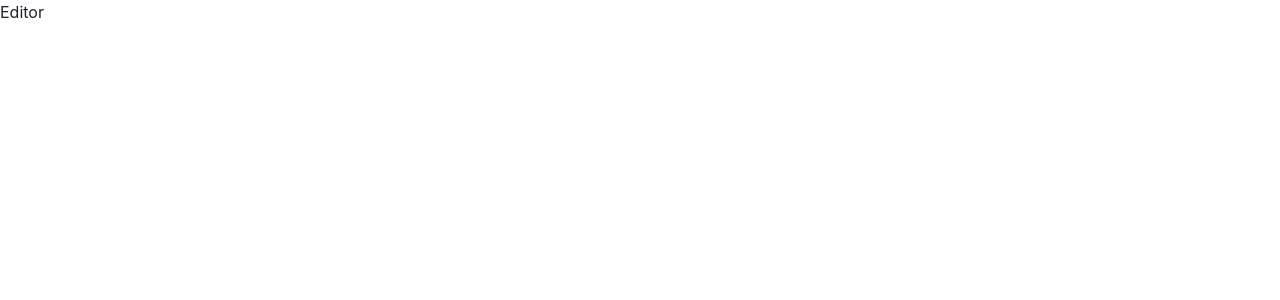
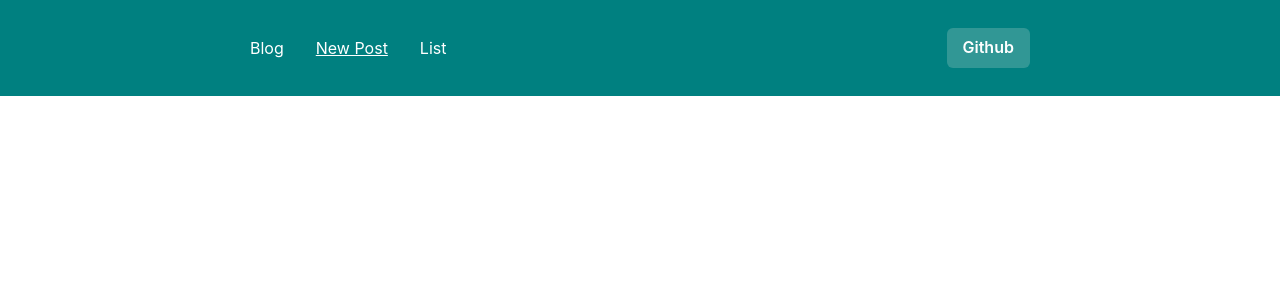
Before and after one commit to killshotxd/React-Blog, a React (Vite) app: page /edit in a window 1280 px wide. Shown: the top 300 px of the page. Built offline with nearby package versions, Linux system fonts and the light colour scheme.

Commit message:
Routing Fixed

```diff
--- a/src/App.jsx
+++ b/src/App.jsx
@@ -3,6 +3,7 @@
 import { ChakraProvider } from "@chakra-ui/react";
 import { BrowserRouter, Route, Routes, Navigate } from "react-router-dom";
 import Editor from "./components/Editor/Editor";
+import Body from "./components/Body/Body";
 const App = () => {
   return (
     <ChakraProvider>
--- a/src/Home.jsx
+++ b/src/Home.jsx
@@ -1,29 +1,11 @@
 import React from "react";
-import styles from "./Home.module.css";
-import { Button, ButtonGroup } from "@chakra-ui/react";
 import Body from "./components/Body/Body";
-import { useNavigate } from "react-router-dom";
+import Header from "./components/Header/Header";
+
 const Home = () => {
-  const navigate = useNavigate();
   return (
     <>
-      <div className={styles.header}>
-        <div className={styles.leftPart}>
-          <ul>Blog</ul>
-          <ul
-            onClick={() => navigate("/edit")}
-            style={{ cursor: "pointer", textDecorationLine: "underline" }}
-          >
-            New Post
-          </ul>
-          <ul>List</ul>
-        </div>
-        <div className={styles.rightPart}>
-          <Button colorScheme="teal" variant="solid">
-            <a href="https://github.com/killshotxd">Github</a>
-          </Button>
-        </div>
-      </div>
+      <Header />
       <Body />
     </>
   );
--- a/src/components/Body/Body.jsx
+++ b/src/components/Body/Body.jsx
@@ -2,17 +2,6 @@
 import styles from "./Body.module.css";
 import { Image, Box, Badge, SimpleGrid, Button } from "@chakra-ui/react";
 const Body = () => {
-  const property = {
-    imageUrl: "https://bit.ly/2Z4KKcF",
-    imageAlt: "Rear view of modern home with pool",
-    beds: 3,
-    baths: 2,
-    title: "Modern home in city center in the heart of historic Los Angeles",
-    formattedPrice: "$1,900.00",
-    reviewCount: 34,
-    rating: 4,
-  };
-
   return (
     <>
       <div className={styles.container}>
--- a/src/components/Editor/Editor.jsx
+++ b/src/components/Editor/Editor.jsx
@@ -1,7 +1,13 @@
 import React from "react";
+
+import Header from "../Header/Header";
 import styles from "./Editor.module.css";
 const Editor = () => {
-  return <div>Editor</div>;
+  return (
+    <div>
+      <Header />
+    </div>
+  );
 };
 
 export default Editor;
--- /dev/null
+++ b/src/components/Header/Header.jsx
@@ -0,0 +1,30 @@
+import React from "react";
+import styles from "./Header.module.css";
+import { Button, ButtonGroup } from "@chakra-ui/react";
+import { useNavigate } from "react-router-dom";
+const Header = () => {
+  const navigate = useNavigate();
+  return (
+    <>
+      <div className={styles.header}>
+        <div className={styles.leftPart}>
+          <ul>Blog</ul>
+          <ul
+            onClick={() => navigate("/edit")}
+            style={{ cursor: "pointer", textDecorationLine: "underline" }}
+          >
+            New Post
+          </ul>
+          <ul>List</ul>
+        </div>
+        <div className={styles.rightPart}>
+          <Button colorScheme="teal" variant="solid">
+            <a href="https://github.com/killshotxd">Github</a>
+          </Button>
+        </div>
+      </div>
+    </>
+  );
+};
+
+export default Header;
```
Also changed, not shown: src/main.jsx (+7 -6 lines), src/components/Header/Header.module.css (renamed from src/Home.module.css).
